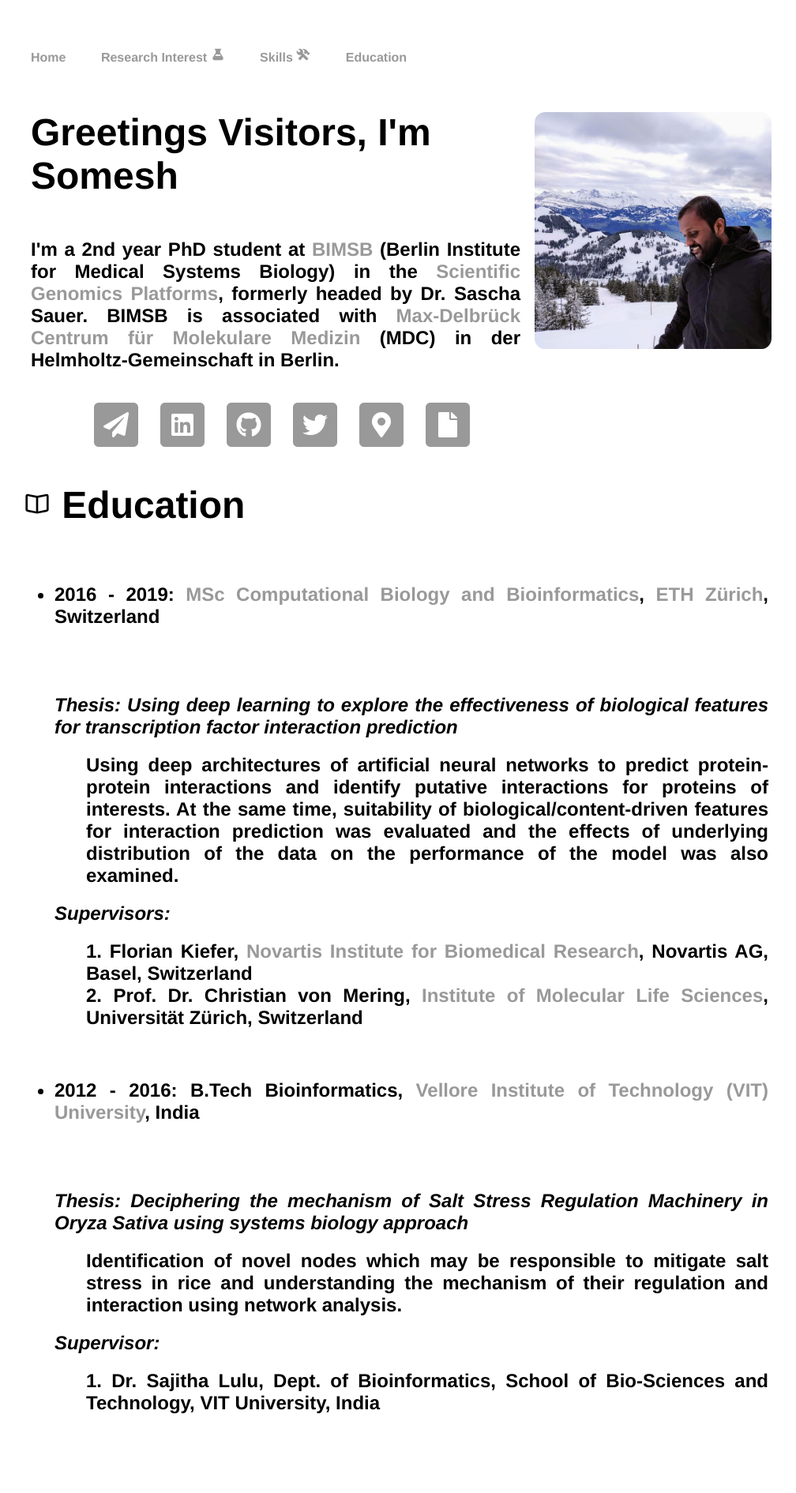
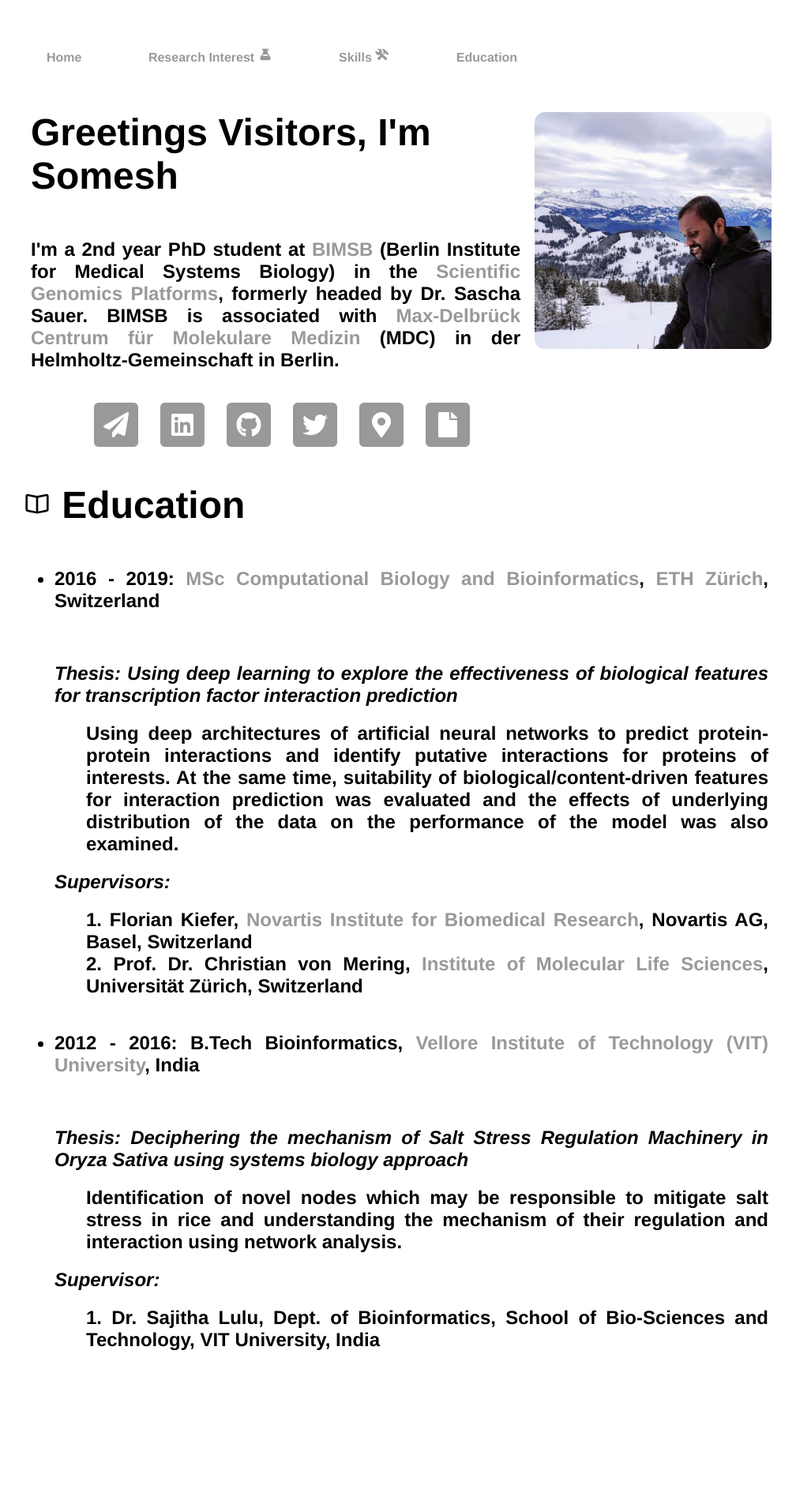
Before and after one commit to saisomesh2594/saisomesh2594.github.io, a Jekyll site: the page built from index.html, in a window 1280 px wide. Shown: the whole page at 79% size, without its empty margins (131-1139 px from the left). Built offline with Jekyll 4.4.1, drawn with Linux system fonts in a browser that asks for light colours; after the commit the page ends 1811 px from its top, so only the background shows below that.

Commit message:
update css

```diff
--- a/css/main.css
+++ b/css/main.css
@@ -13,11 +13,11 @@ nav ul, footer ul {
 nav ul li, footer ul li {
     display: inline;
     margin-right: 20px;
-    padding: 10px;
+    padding: 30px;
 }
 
 ul li{
-	padding: 40px 0px;
+	padding: 20px 0px;
 }
 
 
```
